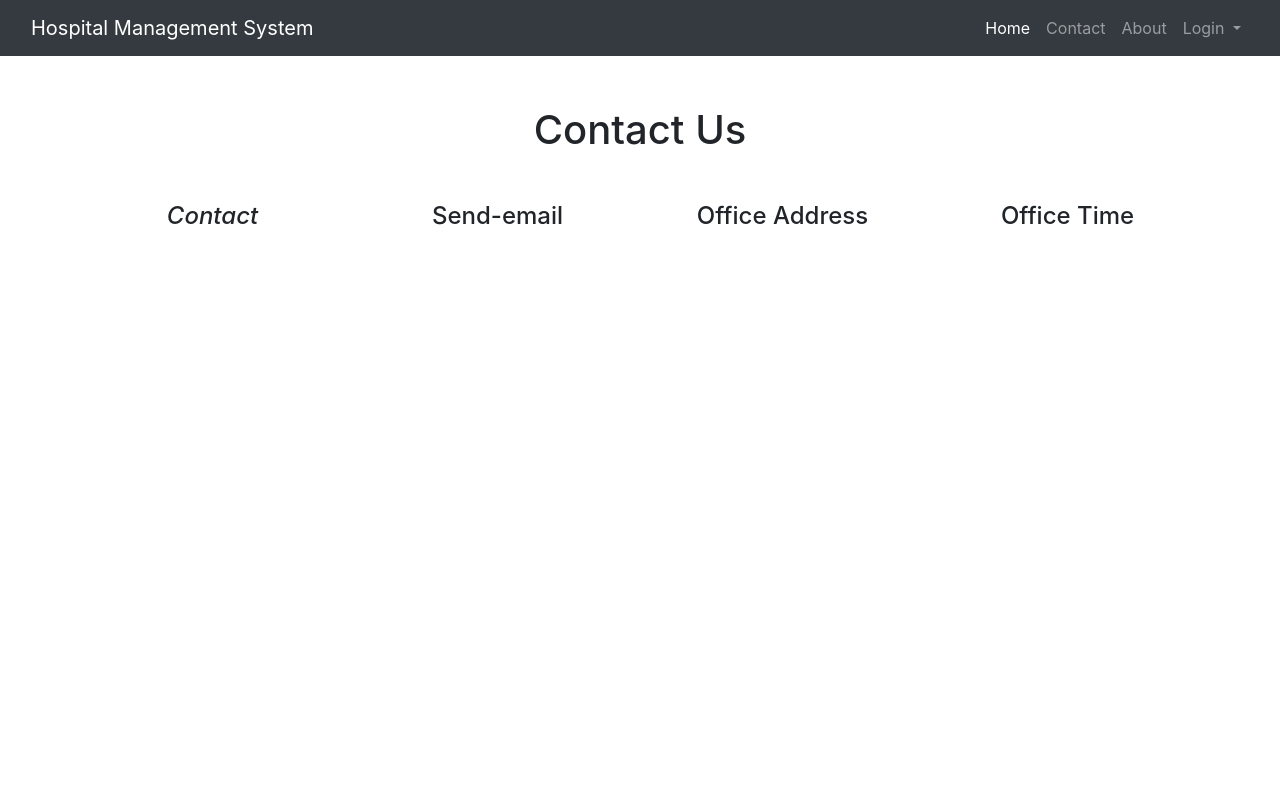
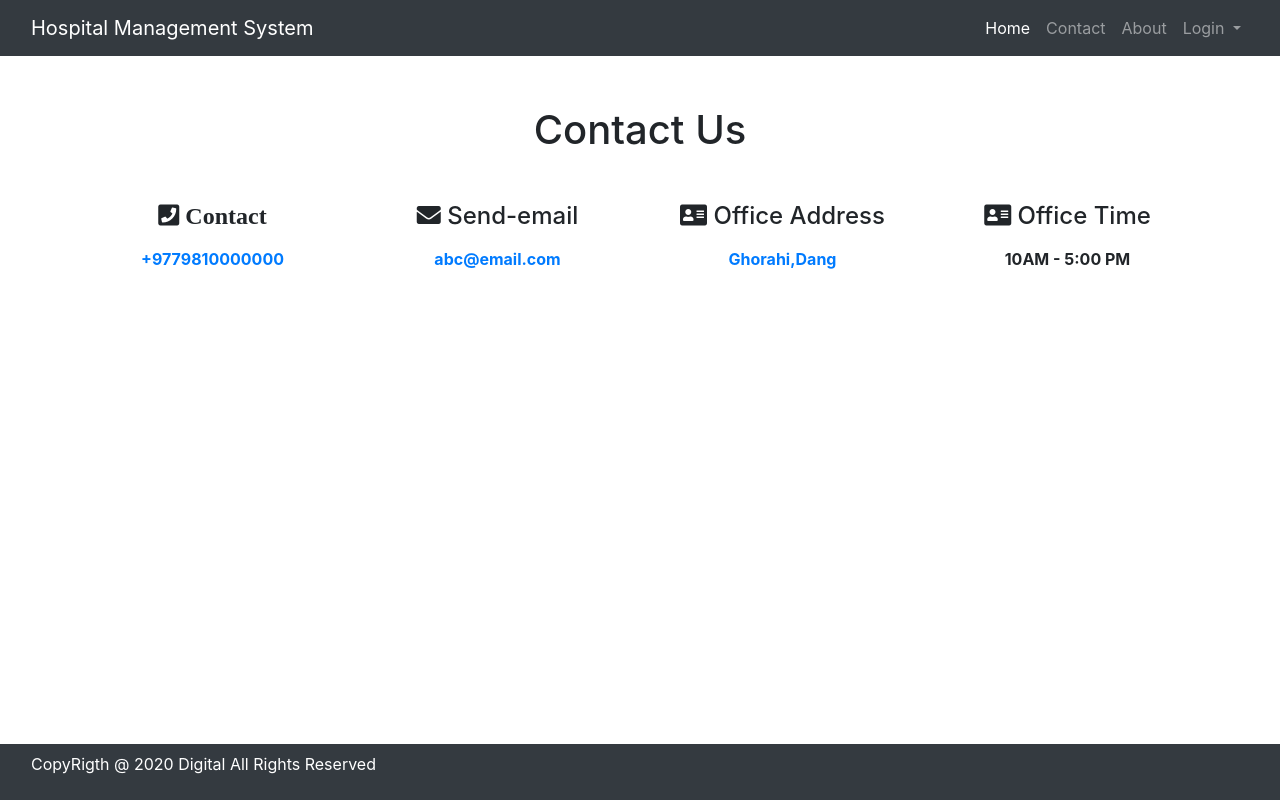
Before and after one commit to RumeysaTasdelen7/Hospital-Management-System, a Django app: page /contact/ in a window 1280 px wide. Run offline with Django 5.2, Linux system fonts and the light colour scheme.

Commit message:
20.08.2024

```diff
--- a/hospital_mngt/hospital/templates/base.html
+++ b/hospital_mngt/hospital/templates/base.html
@@ -7,6 +7,7 @@
     <script src="https://cdn.jsdelivr.net/npm/jquery@3.7.1/dist/jquery.slim.min.js"></script>
     <script src="https://cdn.jsdelivr.net/npm/popper.js@1.16.1/dist/umd/popper.min.js"></script>
     <script src="https://cdn.jsdelivr.net/npm/bootstrap@4.6.2/dist/js/bootstrap.bundle.min.js"></script>
+    <link rel="stylesheet" href="https://use.fontawesome.com/releases/v5.7.0/css/all.css">
     <title>Hospital Management System</title>
 </head>
 <body>
--- a/hospital_mngt/hospital/templates/contact.html
+++ b/hospital_mngt/hospital/templates/contact.html
@@ -1,23 +1,35 @@
 {% include 'base.html' %}
 {% include 'navigation.html' %}
+<style>
+    .mydivstyle:hover{
+        box-shadow: 0 0 20px 0 rgba(0,0,0,0.3);
+        transform: translateY(-20px);
+    }
+</style>
 
 
 {% block content %}
 <div class="container" style="margin-top: 50px;">
     <h1 class="text-center">Contact Us</h1>
     <div class="row mt-5 text-center">
-        <div class="col-lg-3">
-            <h4><i class="fas fa-phone-square">Contact</i></h4>
+        <div class="col-lg-3 col-sm-6 mydivstyle">
+            <h4><i class="fas fa-phone-square"> Contact</i></h4>
+            <p class="text-danger font-weight-bold mt-3"><a href="tel:+9779810000000">+9779810000000</a></p>
         </div>
-        <div class="col-lg-3">
-            <h4>Send-email</h4>
+        <div class="col-lg-3 col-sm-6 mydivstyle">
+            <h4><i class="fa fa-envelope"></i> Send-email</h4>
+            <p class="font-weight-bold mt-3"><a href="mailto:abc@email.com">abc@email.com</a></p>
         </div>
-        <div class="col-lg-3">
-            <h4>Office Address</h4>
+        <div class="col-lg-3 col-sm-6 mydivstyle">
+            <h4><i class="fa fa-address-card" aria-hidden="true"></i> Office Address</h4>
+            <p class="font-weight-bold mt-3"><a href="https://maps.google.com/maps?q=ghorahi">Ghorahi,Dang</a></p>
         </div>
-        <div class="col-lg-3">
-            <h4>Office Time</h4>
+        <div class="col-lg-3 col-sm-6 mydivstyle">
+            <h4><i class="fa fa-address-card" aria-hidden="true"></i> Office Time</h4>
+            <p class="font-weight-bold mt-3">10AM - 5:00 PM</p>
         </div>
     </div>
 </div>
+
 {% endblock content %}
+{% include 'footer.html' %}
--- /dev/null
+++ b/hospital_mngt/hospital/templates/footer.html
@@ -0,0 +1,13 @@
+<nav class="navbar navbar-expand-sm bg-dark navbar-dark fixed-bottom">
+    <div class="footer-bottom">
+        <div class="container">
+            <div class="row">
+                <div class="col-sm-12 text-center">
+                    <div class="copyright-text">
+                        <p class="text-white">CopyRigth @ 2020 Digital All Rights Reserved</p>
+                    </div>
+                </div>
+            </div>
+        </div>
+    </div>
+</nav>
--- a/hospital_mngt/hospital/templates/home.html
+++ b/hospital_mngt/hospital/templates/home.html
@@ -5,3 +5,4 @@
 {% block content %}
     <h1 class="text-center">Welcome to hospital management system</h1>
 {% endblock content %}
+{% include 'footer.html' %}
```
Also changed, not shown: hospital_mngt/hospital/templates/about.html (+23 -1 lines).
